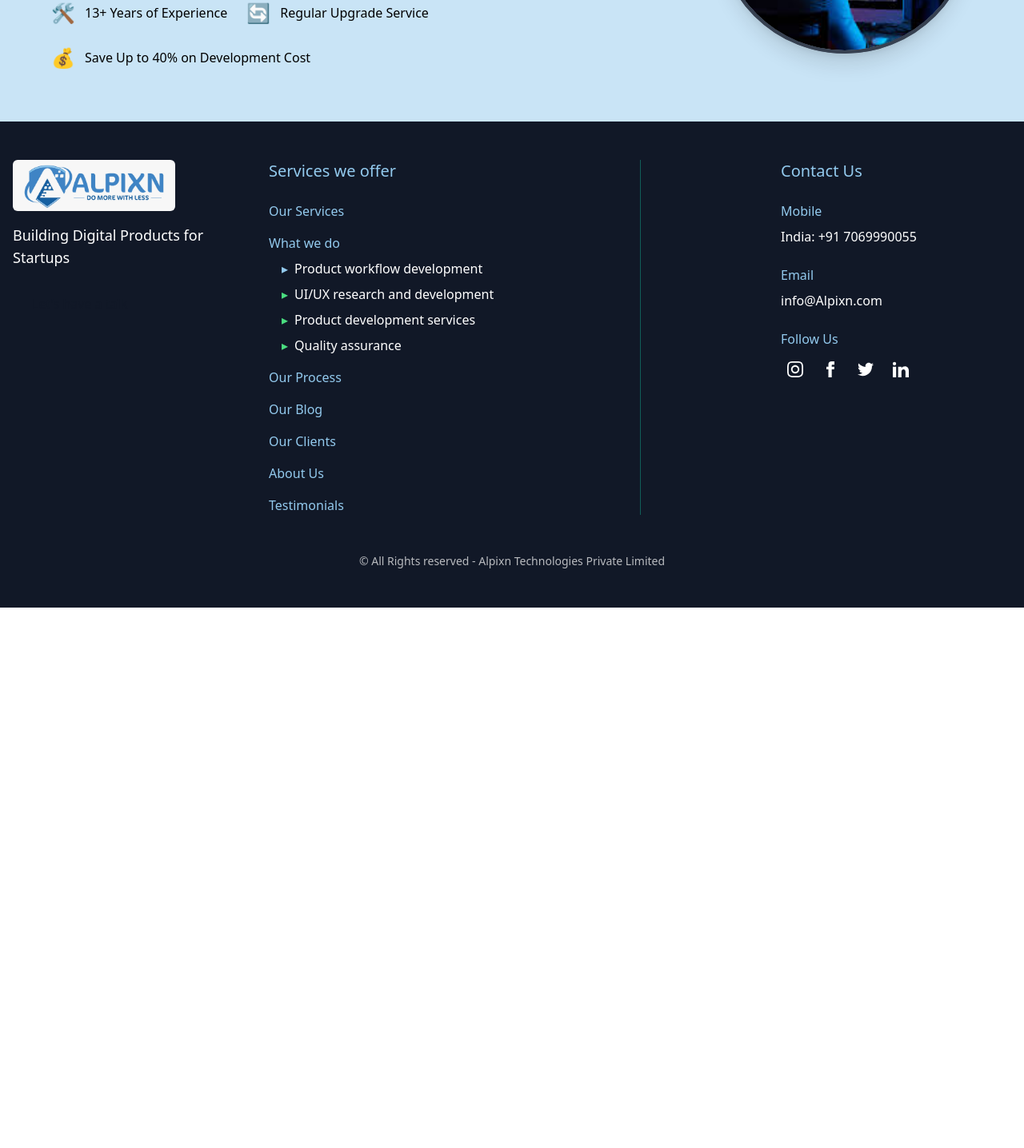
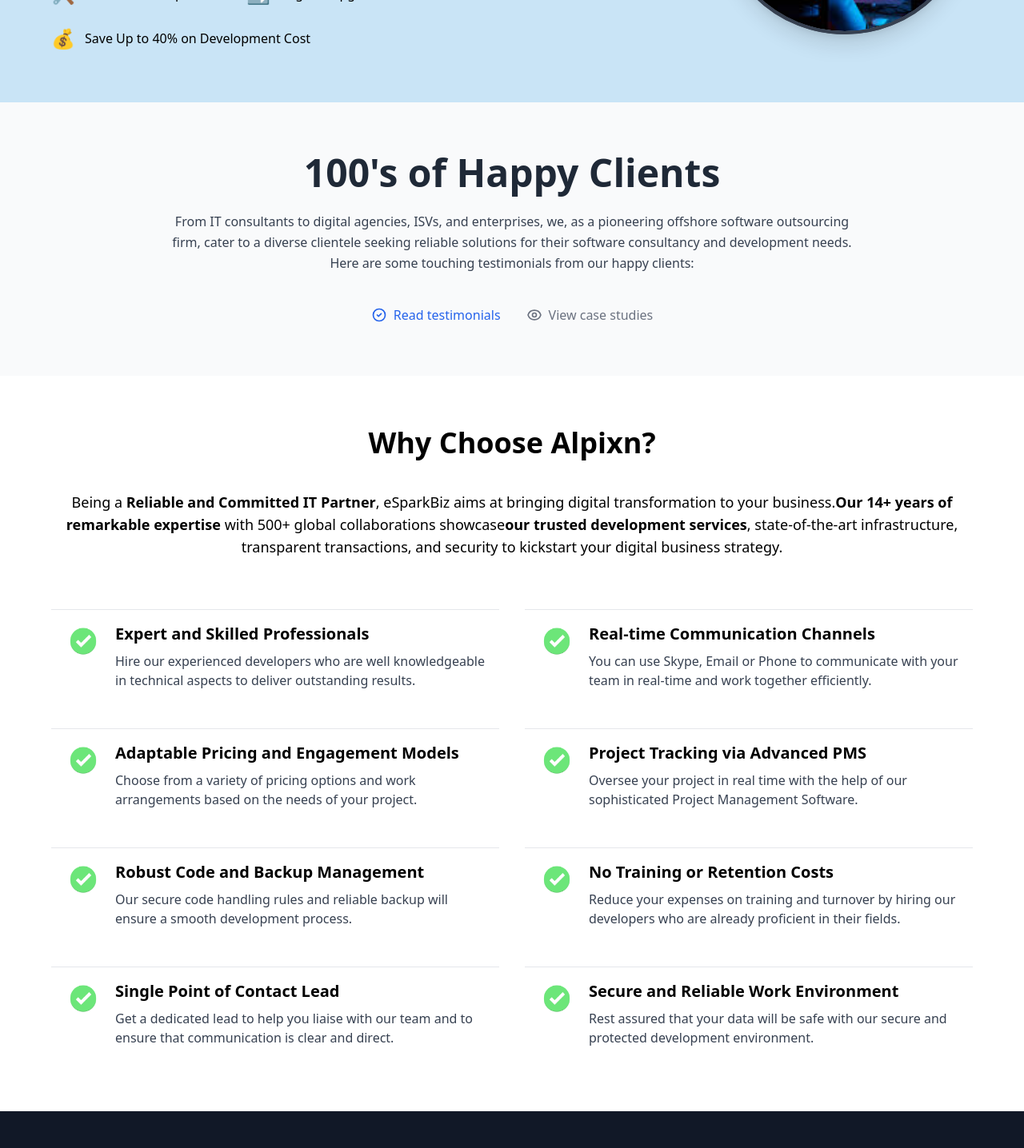
Before and after one commit to aksh10patil/software-company-site, a React (Vite) app in the folder frontend/: page /hiretalent in a window 1280 px wide. Shown: the part 600-2036 px from the top of the page at 80% size. Before the commit the page ends 1360 px from the top, so only its background shows below. Built offline with nearby package versions, Linux system fonts and the light colour scheme; a web font is replaced by a local one.

Commit message:
Fixed Industries for mobile and Added Section in Hire Talent

```diff
--- a/frontend/index.html
+++ b/frontend/index.html
@@ -5,7 +5,7 @@
     <link rel="preconnect" href="https://fonts.gstatic.com" crossorigin>
     <link href="https://fonts.googleapis.com/css2?family=Borel&display=swap" rel="stylesheet">
     <meta charset="UTF-8" />
-    <link rel="icon" type="image/jpeg" href="/src/assets/logo.jpeg"/>/>
+    <link rel="icon" type="image/jpeg" href="/src/assets/logo.jpeg"/>
     <meta name="viewport" content="width=device-width, initial-scale=1.0" />
     <title>Alpixn</title>
   </head>
--- a/frontend/src/pages/HireTalent.jsx
+++ b/frontend/src/pages/HireTalent.jsx
@@ -3,6 +3,7 @@
 import Header from './components/Header'
 import Footer from './components/Footer'
 import dev from '../../src/assets/dev.png'
+import tick from '../../src/assets/tick.png'
 
 export default function HireTalent() {
   const words = ["Java", "JavaScript", "Python", "C++", "VueJS", "ReactJS", "PHP", "NodeJS", "iOS", "Flutter", "Golang"];
@@ -107,6 +108,150 @@
                 </motion.div>
             </div>
             </section>
+
+
+
+            <section class="py-16 bg-gray-50">
+  <div class="max-w-4xl mx-auto px-4 text-center">
+    <h2 class="text-5xl font-bold text-gray-800 mb-6">100's of Happy Clients</h2>
+
+    <p class="text-gray-700 mb-10 leading-relaxed">
+      From IT consultants to digital agencies, ISVs, and enterprises, we, as a pioneering offshore software outsourcing firm, cater to a diverse clientele seeking reliable solutions for their software consultancy and development needs. Here are some touching testimonials from our happy clients:
+    </p>
+
+    <div class="flex justify-center items-center space-x-8 mt-6">
+      <a href="#" class="flex items-center text-blue-600 hover:text-blue-800 font-medium">
+        <span class="mr-2">
+          <svg xmlns="http://www.w3.org/2000/svg" class="h-5 w-5" fill="none" viewBox="0 0 24 24" stroke="currentColor">
+            <path stroke-linecap="round" stroke-linejoin="round" stroke-width="2" d="M9 12l2 2 4-4m6 2a9 9 0 11-18 0 9 9 0 0118 0z" />
+          </svg>
+        </span>
+        Read testimonials
+      </a>
+
+      <a href="#" class="flex items-center text-gray-500 hover:text-gray-700 font-medium">
+        <span class="mr-2">
+          <svg xmlns="http://www.w3.org/2000/svg" class="h-5 w-5" fill="none" viewBox="0 0 24 24" stroke="currentColor">
+            <path stroke-linecap="round" stroke-linejoin="round" stroke-width="2" d="M15 12a3 3 0 11-6 0 3 3 0 016 0z" />
+            <path stroke-linecap="round" stroke-linejoin="round" stroke-width="2" d="M2.458 12C3.732 7.943 7.523 5 12 5c4.478 0 8.268 2.943 9.542 7-1.274 4.057-5.064 7-9.542 7-4.477 0-8.268-2.943-9.542-7z" />
+          </svg>
+        </span>
+        View case studies
+      </a>
+    </div>
+  </div>
+</section>
+
+
+
+
+<section class="py-16 px-4">
+  <div class="max-w-6xl mx-auto">
+    <h2 class="text-4xl font-bold text-center mb-10">Why Choose Alpixn?</h2>
+
+    <div class="text-center mb-16">
+      <p class="text-lg">
+        Being a <span class="font-bold">Reliable and Committed IT Partner</span>, eSparkBiz aims at bringing digital transformation to your business.
+        <span class="font-bold">Our 14+ years of remarkable expertise</span> with 500+ global collaborations showcase
+        <span class="font-bold">our trusted development services</span>, state-of-the-art infrastructure,
+        transparent transactions, and security to kickstart your digital business strategy.
+      </p>
+    </div>
+
+    <div class="grid md:grid-cols-2 gap-8">
+
+      <div class="flex p-4 border-t border-gray-200">
+        <div class="flex-shrink-0 mr-4">
+          <img src= {tick} alt="Expert" class="w-12 h-12" />
+        </div>
+        <div>
+          <h3 class="text-xl font-bold mb-2">Expert and Skilled Professionals</h3>
+          <p class="text-gray-700">Hire our experienced developers who are well knowledgeable in technical aspects to deliver outstanding results.</p>
+        </div>
+      </div>
+
+
+      <div class="flex p-4 border-t border-gray-200">
+        <div class="flex-shrink-0 mr-4">
+          <img src={tick} alt="Communication" class="w-12 h-12" />
+        </div>
+        <div>
+          <h3 class="text-xl font-bold mb-2">Real-time Communication Channels</h3>
+          <p class="text-gray-700">You can use Skype, Email or Phone to communicate with your team in real-time and work together efficiently.</p>
+        </div>
+      </div>
+
+
+      <div class="flex p-4 border-t border-gray-200">
+        <div class="flex-shrink-0 mr-4">
+          <img src={tick} alt="Pricing" class="w-12 h-12" />
+        </div>
+        <div>
+          <h3 class="text-xl font-bold mb-2">Adaptable Pricing and Engagement Models</h3>
+          <p class="text-gray-700">Choose from a variety of pricing options and work arrangements based on the needs of your project.</p>
+        </div>
+      </div>
+
+
+      <div class="flex p-4 border-t border-gray-200">
+        <div class="flex-shrink-0 mr-4">
+          <img src={tick} alt="Project Tracking" class="w-12 h-12" />
+        </div>
+        <div>
+          <h3 class="text-xl font-bold mb-2">Project Tracking via Advanced PMS</h3>
+          <p class="text-gray-700">Oversee your project in real time with the help of our sophisticated Project Management Software.</p>
+        </div>
+      </div>
+
+
+      <div class="flex p-4 border-t border-gray-200">
+        <div class="flex-shrink-0 mr-4">
+          <img src={tick} alt="Backup" class="w-12 h-12" />
+        </div>
+        <div>
+          <h3 class="text-xl font-bold mb-2">Robust Code and Backup Management</h3>
+          <p class="text-gray-700">Our secure code handling rules and reliable backup will ensure a smooth development process.</p>
+        </div>
+      </div>
+
+
+      <div class="flex p-4 border-t border-gray-200">
+        <div class="flex-shrink-0 mr-4">
+          <img src={tick} alt="No Training Costs" class="w-12 h-12" />
+        </div>
+        <div>
+          <h3 class="text-xl font-bold mb-2">No Training or Retention Costs</h3>
+          <p class="text-gray-700">Reduce your expenses on training and turnover by hiring our developers who are already proficient in their fields.</p>
+        </div>
+      </div>
+
+
+      <div class="flex p-4 border-t border-gray-200">
+        <div class="flex-shrink-0 mr-4">
+          <img src={tick} alt="Single Point of Contact" class="w-12 h-12" />
+        </div>
+        <div>
+          <h3 class="text-xl font-bold mb-2">Single Point of Contact Lead</h3>
+          <p class="text-gray-700">Get a dedicated lead to help you liaise with our team and to ensure that communication is clear and direct.</p>
+        </div>
+      </div>
+
+
+      <div class="flex p-4 border-t border-gray-200">
+        <div class="flex-shrink-0 mr-4">
+          <img src={tick} alt="Secure Work" class="w-12 h-12" />
+        </div>
+        <div>
+          <h3 class="text-xl font-bold mb-2">Secure and Reliable Work Environment</h3>
+          <p class="text-gray-700">Rest assured that your data will be safe with our secure and protected development environment.</p>
+        </div>
+      </div>
+    </div>
+  </div>
+</section>
+
+
+
             <Footer />
 
     </>
--- a/frontend/src/pages/components/Header.jsx
+++ b/frontend/src/pages/components/Header.jsx
@@ -29,7 +29,7 @@
           </Link>
           <Link to="/industries" className="text-black font-medium hover:text-dark-blue">Industries</Link>
           <Link to="/hiretalent" className="text-black font-medium hover:text-dark-blue">Hire Talent</Link>
-          <Link to="/portfolio" className="text-black font-medium hover:text-dark-blue">Portfolio</Link>
+
         </div>
 
         <div className="hidden md:flex items-center space-x-6">
@@ -58,8 +58,6 @@
             <Link to="/Services" className="text-white font-medium">Services</Link>
             <Link to="/industries" className="text-white font-medium">Industries</Link>
             <Link to="/hiretalent" className="text-white font-medium">Hire Talent</Link>
-            <Link to="/portfolio" className="text-white font-medium">Portfolio</Link>
-            <Link to="/contact" className="text-white font-medium">Contacts</Link>
             <Link to="/Services" className="border border-white text-white px-4 py-2 text-center">
               BOOK A VISIT
             </Link>
```
Also changed, not shown: frontend/src/pages/Industries.jsx (+81 -135 lines), frontend/src/assets/tick.png (added).
